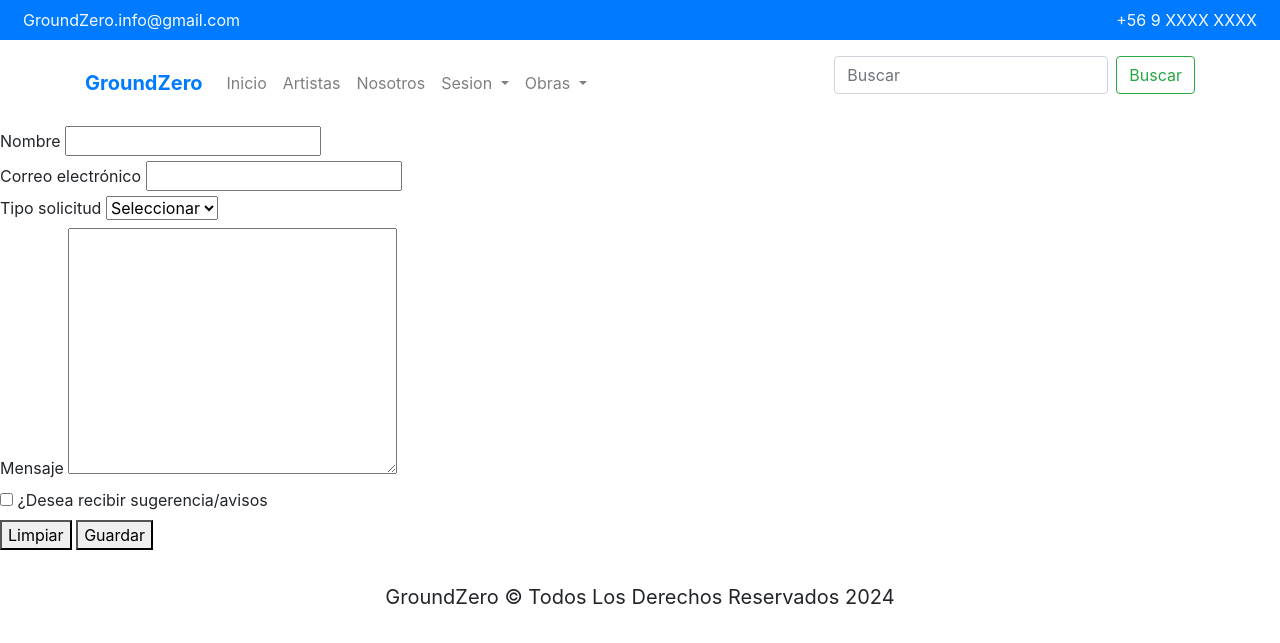
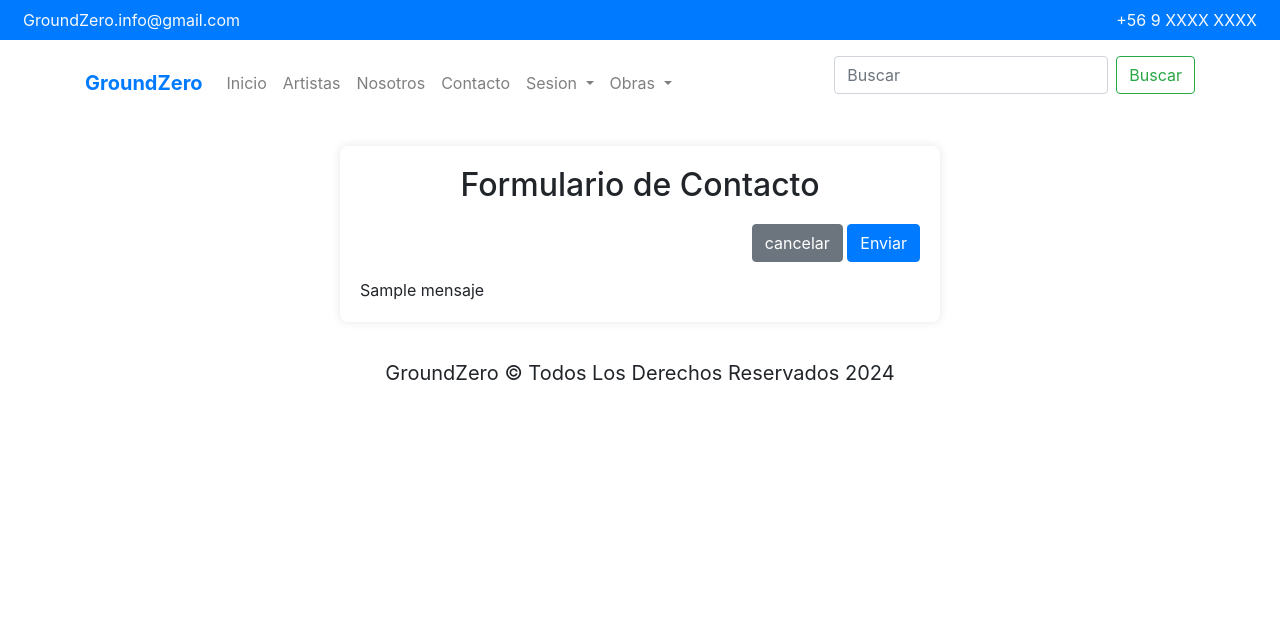
Before and after one commit to mmmmmary/Proyecto-Semestral, a Django app: template Myapp/templates/Myapp/contacto.html in a window 1280 px wide. Shown: the top 643 px of the page. Run offline with Django 3.2, Linux system fonts and the light colour scheme; the template is opened without the code that fills it: most values are stand-ins (such as "Sample title", 1, 10 or a date in 2020); some libraries are stand-ins or nearby versions.

Commit message:
ksakdnasj

```diff
--- a/GroundZero/settings.py
+++ b/GroundZero/settings.py
@@ -39,8 +39,11 @@ INSTALLED_APPS = [
     'django.contrib.staticfiles',
     'Myapp',
     'bootstrap5',
+    "crispy_forms",
+    'crispy_bootstrap5',
 ]
-
+CRISPY_ALLOWED_TEMPLATE_PACKS = "bootstrap5"
+CRISPY_TEMPLATE_PACK = "bootstrap5"
 MIDDLEWARE = [
     'django.middleware.security.SecurityMiddleware',
     'django.contrib.sessions.middleware.SessionMiddleware',
--- a/Myapp/static/Myapp/styles/style_contacto.css
+++ b/Myapp/static/Myapp/styles/style_contacto.css
@@ -0,0 +1,61 @@
+/* styles_contacto.css */
+
+.contact-form-container {
+    width: 80%;          /* Ancho del 80% del contenedor */
+    max-width: 600px;    /* Ancho máximo de 600px */
+    background-color: #fff;
+    padding: 20px;
+    border-radius: 8px;
+    box-shadow: 0 0 10px rgba(0, 0, 0, 0.1);
+    margin: 20px auto;   /* Centra el formulario horizontalmente */
+}
+
+.contact-form-container h2 {
+    text-align: center;
+    margin-bottom: 20px;
+}
+
+.contact-form-container form {
+    display: grid;
+    gap: 10px;
+}
+
+.contact-form-container form label {
+    font-weight: bold;
+}
+
+.contact-form-container form input[type="text"],
+.contact-form-container form input[type="email"],
+.contact-form-container form textarea,
+.contact-form-container form select {
+    width: calc(100% - 16px); /* Considerando el padding */
+    padding: 8px;
+    font-size: 16px;
+    border: 1px solid #ccc;
+    border-radius: 4px;
+}
+
+.contact-form-container form textarea {
+    height: 150px;
+}
+
+.contact-form-container form input[type="checkbox"] {
+    margin-top: 10px;
+}
+
+.contact-form-container form input[type="submit"] {
+    background-color: #4CAF50;
+    color: white;
+    border: none;
+    padding: 10px 20px;
+    text-align: center;
+    text-decoration: none;
+    display: inline-block;
+    font-size: 16px;
+    border-radius: 4px;
+    cursor: pointer;
+}
+
+.contact-form-container form input[type="submit"]:hover {
+    background-color: #45a049;
+}
--- a/Myapp/templates/Myapp/base.html
+++ b/Myapp/templates/Myapp/base.html
@@ -48,6 +48,9 @@
                         </li>
                         <li class="nav-item">
                             <a class="nav-link" href="{% url 'nosotros' %}">Nosotros</a>
+                        </li>
+                        <li class="nav-item">
+                            <a class="nav-link" href="{% url 'contacto' %}">Contacto</a>
                         </li>
                         <li class="nav-item dropdown">
                             <a class="nav-link dropdown-toggle" href="#" role="button" data-bs-toggle="dropdown"
--- a/Myapp/templates/Myapp/contacto.html
+++ b/Myapp/templates/Myapp/contacto.html
@@ -1,35 +1,24 @@
 {% extends 'Myapp/base.html' %}
 
 {% load static %}
-
 {% block extra_css %}
-<link rel="stylesheet" href="{%static 'Myapp/styles/style_contacto.css'%}">
+<link rel="stylesheet" href="{%static 'Myapp/styles/Style_contacto.css'%}">
 {% endblock %}
+{% load crispy_forms_tags %}
 
 {% block contenido %}
-<div id="contenido">
-    <form action="" method="post" id="formulario_contacto">
-        <label for="">Nombre</label>
-        <input type="text" id="nombre" name="nombre">
-        <br>
-        <label for="">Correo electrónico</label>
-        <input type="email" name="email" id="email">
-        <br>
-        <label for="">Tipo solicitud</label>
-        <select name="tipo_solicitud" id="tipo_solicitud">
-            <option value="">Seleccionar</option>
-            <option value="">Reclamo</option>
-            <option value="">Sugerencia</option>
-        </select>
-        <br>
-        <label for="">Mensaje</label>
-        <textarea name="mensaje" id="mensaje" cols="30" rows="10"></textarea>
-        <br>
-        <input type="checkbox" name="avisos" id="avisos">
-        <label for="">¿Desea recibir sugerencia/avisos</label>
-        <br>
-        <button type="reset">Limpiar</button>
-        <button type="button" id="guardar">Guardar</button>
+<div class="contact-form-container">
+    <h2>Formulario de Contacto</h2>
+    <form action="" class="formulario_contacto" method="post">
+        {% csrf_token %}
+        {{ form | crispy }}
+        <div class="d-flex justify-content-end">
+            <input type="reset" value="cancelar" class="btn btn-secondary">
+            &nbsp;
+            <button type="submit" id="btnEnviar" class="btn btn-primary">Enviar</button>
+        </div>
+
     </form>
+    {{mensaje}}
 </div>
 {% endblock %}
--- a/Myapp/urls.py
+++ b/Myapp/urls.py
@@ -6,5 +6,5 @@ urlpatterns = [
     path('nosotros/',views.nosotros, name="nosotros"),
     path('galeria/',views.galeria, name="galeria" ),
     path('artistas/',views.artistas, name="artistas"),
-    path('contacto/',views.contacto, name="artistas"),
+    path('contacto/',views.contacto, name="contacto"),
 ]
--- a/requirements.txt
+++ b/requirements.txt
@@ -1,2 +1,3 @@
-Django>=3.2.0
+Django
 pillow
+django-crispy-forms
```
Also changed, not shown: Myapp/admin.py (+3 -4 lines), Myapp/models.py (+8 -28 lines), Myapp/views.py (+13 -1 lines), Myapp/migrations/0003_obra_tipo_obra_remove_cliente_id_genero_and_more.py (added), db.sqlite3.
